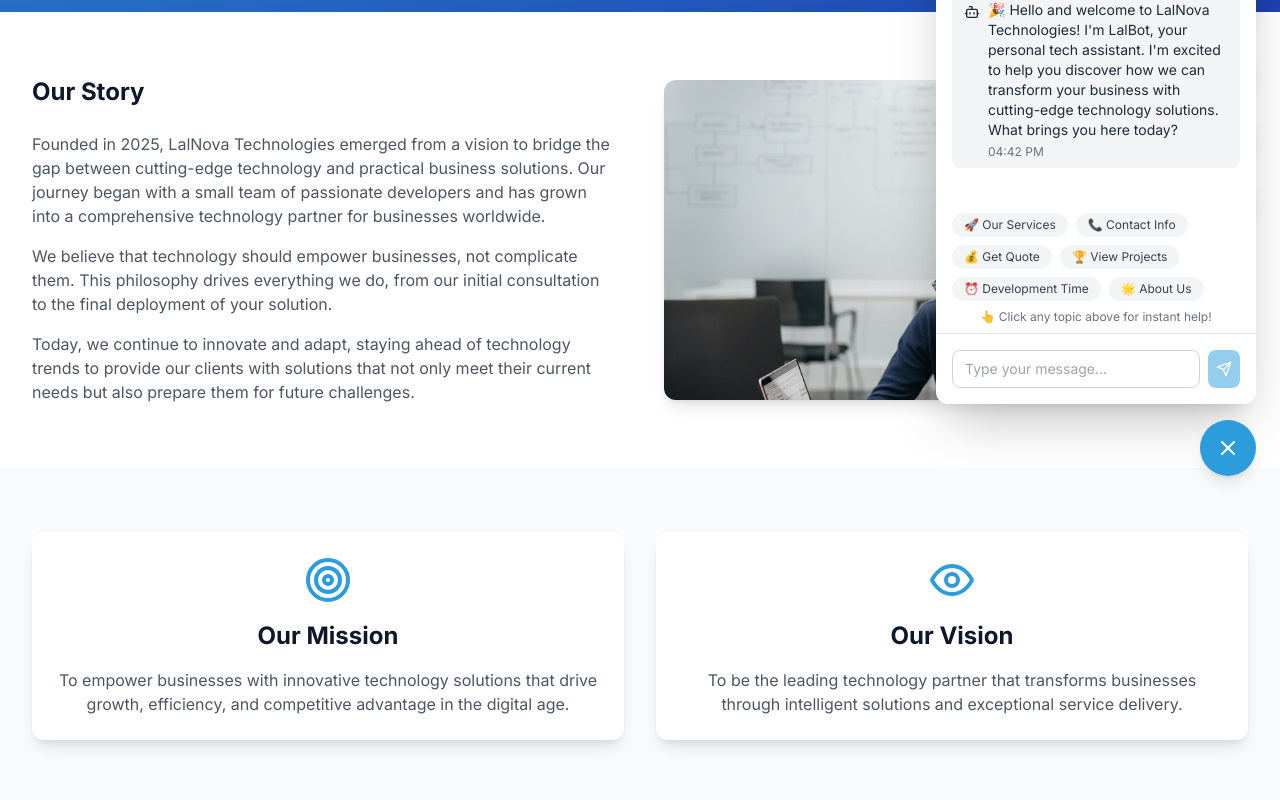
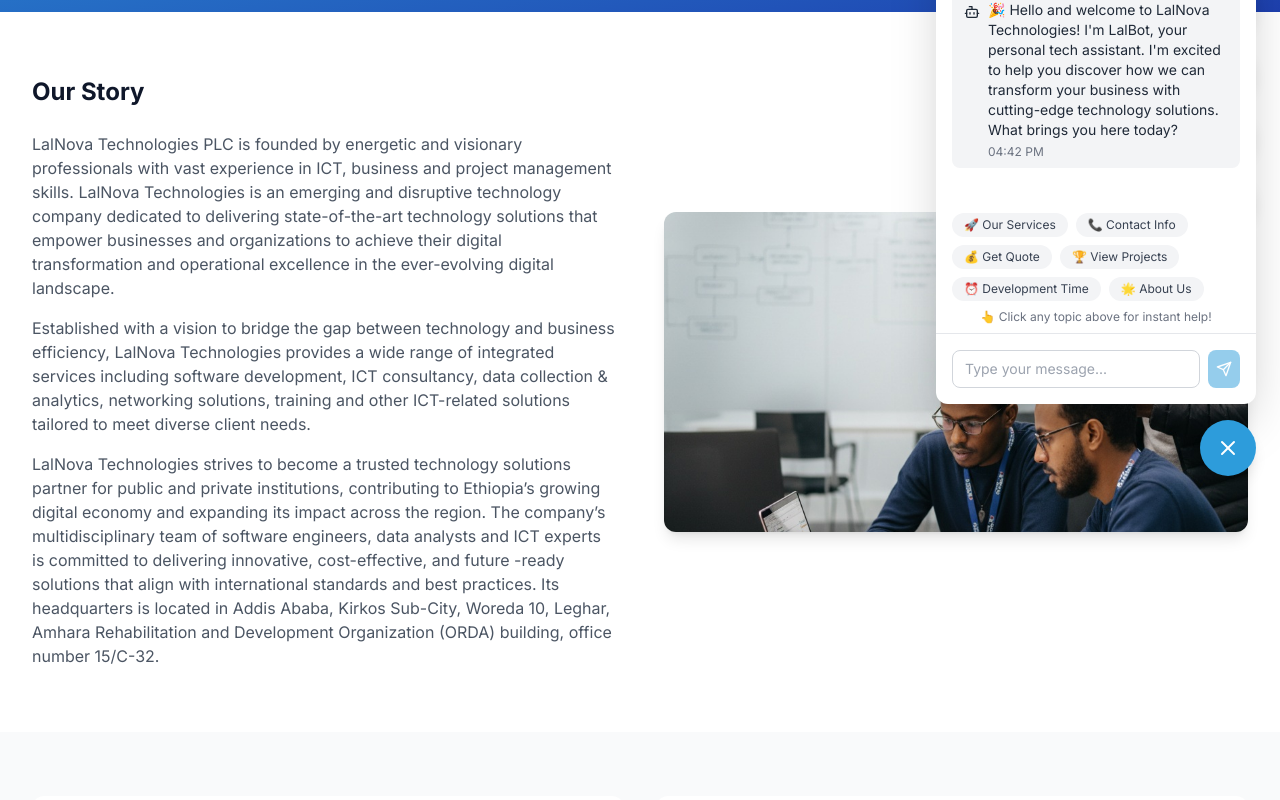
Before and after one commit to AddisBelayhu/LalNova, a React (Create React App) app in the folder client/: page /about in a window 1280 px wide. Shown: the part 300-1100 px from the top of the page. Built offline with nearby package versions, Linux system fonts and the light colour scheme.

Commit message:
about page ganges on company profile

```diff
--- a/client/src/pages/About.js
+++ b/client/src/pages/About.js
@@ -104,20 +104,27 @@
             <div>
               <h2 className="text-2xl font-bold text-secondary mb-6">Our Story</h2>
               <p className="text-gray-600 mb-4">
-                Founded in 2025, LalNova Technologies emerged from a vision to bridge
-                the gap between cutting-edge technology and practical business solutions.
-                Our journey began with a small team of passionate developers and has
-                grown into a comprehensive technology partner for businesses worldwide.
+                LalNova Technologies PLC is founded by energetic and visionary professionals
+                with vast experience in ICT, business and project management skills. LalNova
+                Technologies is an emerging and disruptive technology company dedicated to
+                 delivering state-of-the-art technology solutions that empower businesses and
+                 organizations to achieve their digital transformation and operational
+                 excellence in the ever-evolving digital landscape.
               </p>
               <p className="text-gray-600 mb-4">
-                We believe that technology should empower businesses, not complicate them.
-                This philosophy drives everything we do, from our initial consultation
-                to the final deployment of your solution.
+                Established with a vision to bridge the gap between technology and business efficiency,
+                LalNova Technologies provides a wide range of integrated services including software
+                development, ICT consultancy, data collection & analytics, networking solutions,
+                training and other ICT-related solutions tailored to meet diverse client needs.
               </p>
               <p className="text-gray-600">
-                Today, we continue to innovate and adapt, staying ahead of technology
-                trends to provide our clients with solutions that not only meet their
-                current needs but also prepare them for future challenges.
+                LalNova Technologies strives to become a trusted technology solutions partner for public
+                and private institutions, contributing to Ethiopia’s growing digital economy and expanding
+                its impact across the region. The company’s multidisciplinary team of software engineers,
+                data analysts and ICT experts is committed to delivering innovative, cost-effective, and
+                future -ready solutions that align with international standards and best practices.
+                Its headquarters is located in Addis Ababa, Kirkos Sub-City, Woreda 10, Leghar,
+                Amhara Rehabilitation and Development Organization (ORDA) building, office number 15/C-32.
               </p>
             </div>
             <div>
@@ -142,8 +149,9 @@
               </div>
               <h3 className="text-2xl font-bold text-secondary mb-4">Our Mission</h3>
               <p className="text-gray-600">
-                To empower businesses with innovative technology solutions that drive
-                growth, efficiency, and competitive advantage in the digital age.
+
+                To empower Ethiopia's digital future through innovative,
+                 reliable, and human-centred technology solutions.
               </p>
             </div>
             <div className="card text-center">
@@ -152,8 +160,9 @@
               </div>
               <h3 className="text-2xl font-bold text-secondary mb-4">Our Vision</h3>
               <p className="text-gray-600">
-                To be the leading technology partner that transforms businesses
-                through intelligent solutions and exceptional service delivery.
+
+                Committed to delivering end-to-end digital solutions that drive efficiency, innovation, and sustainable
+                 growth through cutting-edge technologies tailored to our clients’ unique needs.
               </p>
             </div>
           </div>
@@ -249,6 +258,7 @@
                 to provide cutting-edge solutions for our clients.
               </p>
             </div>
+
           </div>
         </div>
       </section>
```
Also changed, not shown: package.json (+9 -9 lines), 1 other file (tests, documents, lock files or other folders).
